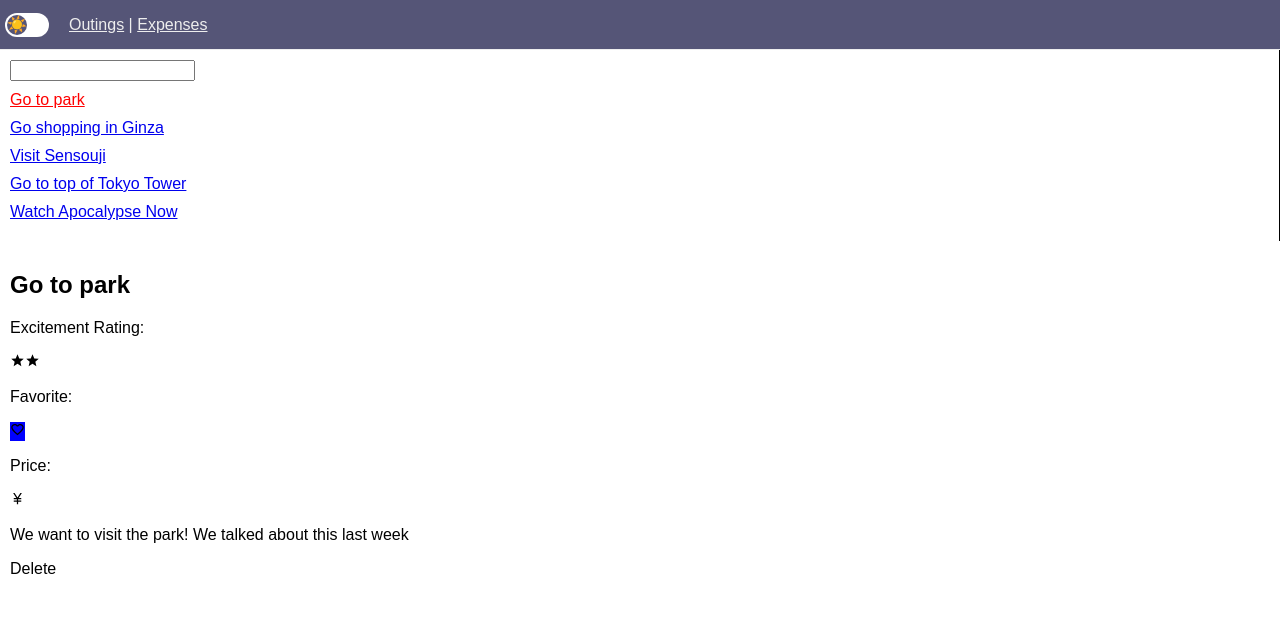
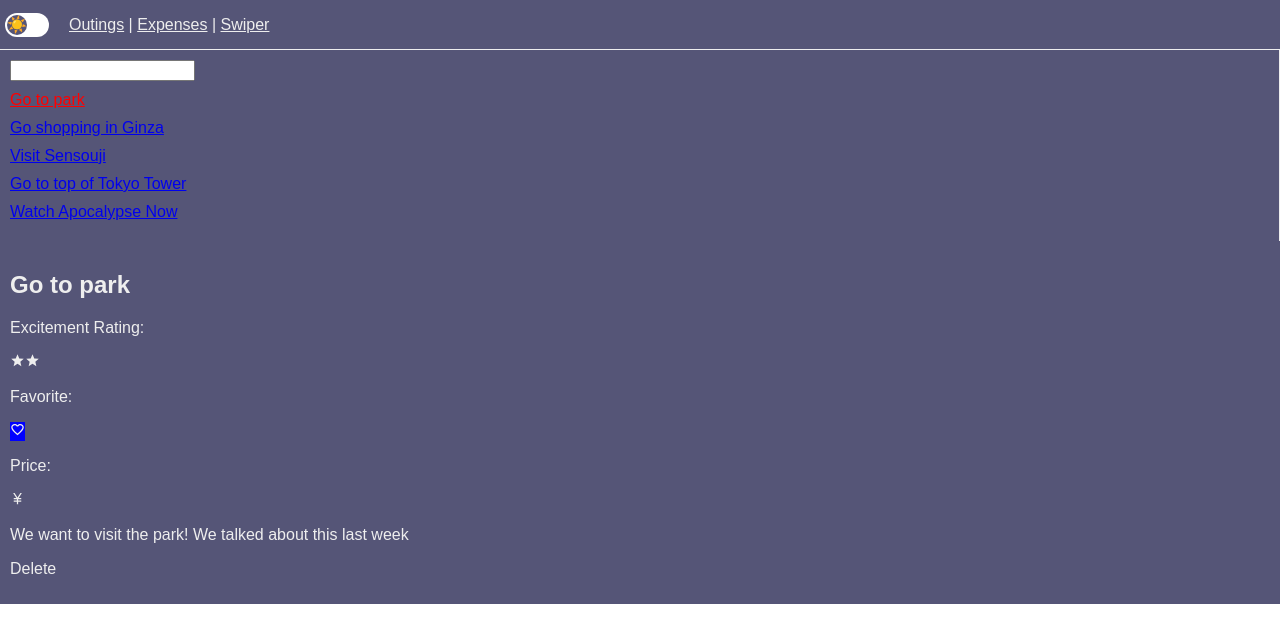
Before and after one commit to drdrongo/outing-planner-frontend, a React (Create React App) app: page /outings/1 in a window 1280 px wide. Shown: the top 642 px of the page. Built offline with nearby package versions, Linux system fonts and the light colour scheme.

Commit message:
start of swiper

```diff
--- a/src/components/header.tsx
+++ b/src/components/header.tsx
@@ -10,7 +10,8 @@ const Header = () => {
 			<nav>
 				<ThemeButton />
 				<StyledLink to="/outings">Outings</StyledLink> |{' '}
-				<StyledLink to="/expenses">Expenses</StyledLink>
+				<StyledLink to="/expenses">Expenses</StyledLink> |{' '}
+				<StyledLink to="/swiper">Swiper</StyledLink>
 			</nav>
 		</header>
 	);
--- /dev/null
+++ b/src/components/swiper_card.tsx
@@ -0,0 +1,34 @@
+import { Image } from '@mui/icons-material';
+import React from 'react'
+import { Outing } from '../data/outings'
+
+
+interface Props {
+  outing: Outing;
+}
+
+// id: number;
+// title: string;
+// description: string;
+// price: number;
+// mood: number;
+// category: number;
+// image?: string;
+// genre: number;
+// is_favorite: Boolean;
+// is_complete: Boolean;
+// rating: number;
+
+const SwiperCard = ({ outing } : Props) => {
+  const { title, id, description, image } = outing;
+  return (
+    <div>
+      <h1>{title}</h1>
+      <p>{id}</p>
+      <p>{description}</p>
+      {image && <img alt={title} src={image}/>}
+    </div>
+  )
+}
+
+export default SwiperCard
--- a/src/index.tsx
+++ b/src/index.tsx
@@ -9,6 +9,7 @@ import Outings from './routes/outings';
 import OutingsShow from './routes/outing';
 import ThemeProvider from './providers/theme_provider';
 import OutingsProvider from './providers/outings_provider';
+import Swiper from './routes/swiper';
 
 ReactDOM.render(
 	<OutingsProvider>
@@ -28,6 +29,7 @@ ReactDOM.render(
 						/>
 						<Route path=":outingId" element={<OutingsShow />} />
 					</Route>
+					<Route path="swiper" element={<Swiper />} />
 					<Route
 						path="*"
 						element={
--- a/src/routes/outings.tsx
+++ b/src/routes/outings.tsx
@@ -4,14 +4,19 @@ import {
 } from 'react-router-dom';
 import OutingsList from '../components/outings_list';
 import { useOutingsContext } from '../contexts/outings_context';
+import { useThemeContext } from '../contexts/theme_context';
 
 export default function Outings() {
 	let [searchParams, setSearchParams] = useSearchParams(); // works like setState, but stores data in the search params instead
 
 	const { outings } = useOutingsContext();
+	const { theme, isLight } = useThemeContext();
+	console.log({ theme })
 
 	return (
-		<div className="main">
+		<div className="main" style={{
+			...theme,
+		}}>
 			<nav
 				style={{
 					borderRight: 'solid 1px',
--- /dev/null
+++ b/src/routes/swiper.tsx
@@ -0,0 +1,24 @@
+import {
+	Outlet,
+	useSearchParams,
+} from 'react-router-dom';
+import { useThemeContext } from '../contexts/theme_context';
+import SwiperCard from '../components/swiper_card';
+import { useOutingsContext } from '../contexts/outings_context';
+
+export default function Swiper() {
+	let [searchParams, setSearchParams] = useSearchParams(); // works like setState, but stores data in the search params instead
+
+	const { theme, isLight } = useThemeContext();
+  const { outings } = useOutingsContext();
+  console.log(outings[0])
+
+	return (
+		<div className="main" style={{
+			...theme,
+		}}>
+      <SwiperCard outing={outings[0]}/>
+      <SwiperCard outing={outings[1]}/>
+		</div>
+	);
+};
```
Also changed, not shown: src/components/outings_list.tsx (+8 -13 lines).
